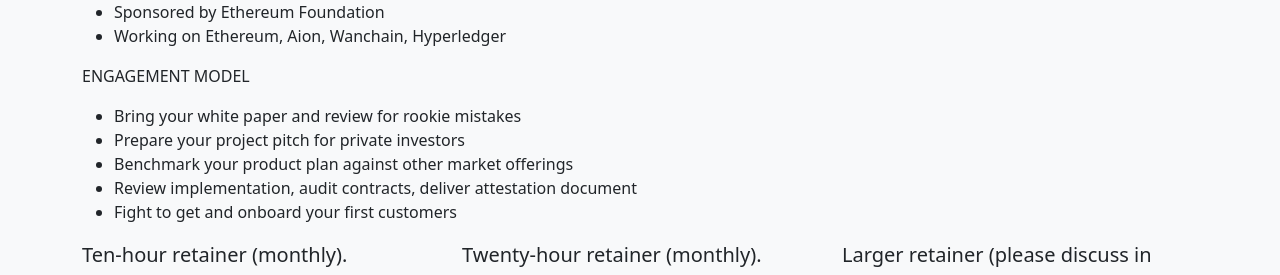
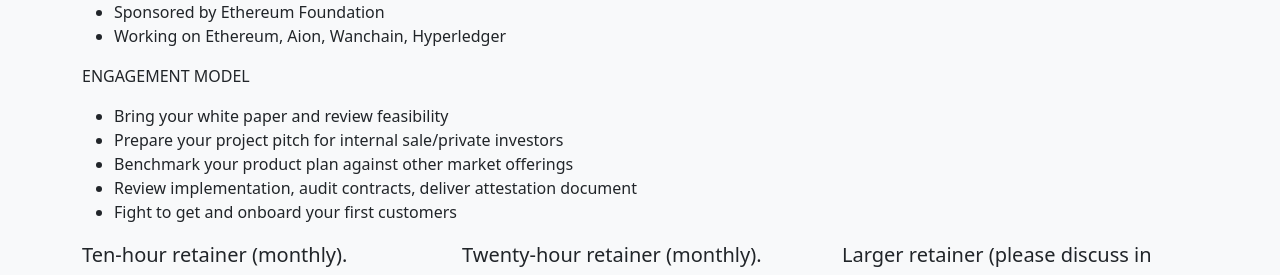
Before and after one commit to fulldecent/phor.net, a Jekyll site: the page built from advisory.html, in a window 1280 px wide. Shown: the part 761-1036 px from the top of the page. Built offline with Jekyll 4.4.1, drawn with Linux system fonts in a browser that asks for light colours; comment, search, counter and statistics services are not loaded.

Commit message:
add advisory page

```diff
--- a/advisory.html
+++ b/advisory.html
@@ -32,8 +32,8 @@
         </ul>
         <p>ENGAGEMENT MODEL</p>
         <ul>
-        <li>Bring your white paper and review for rookie mistakes</li>
-        <li>Prepare your project pitch for private investors</li>
+        <li>Bring your white paper and review feasibility</li>
+        <li>Prepare your project pitch for internal sale/private investors</li>
         <li>Benchmark your product plan against other market offerings</li>
         <li>Review implementation, audit contracts, deliver attestation document</li>
         <li>Fight to get and onboard your first customers</li>
```
